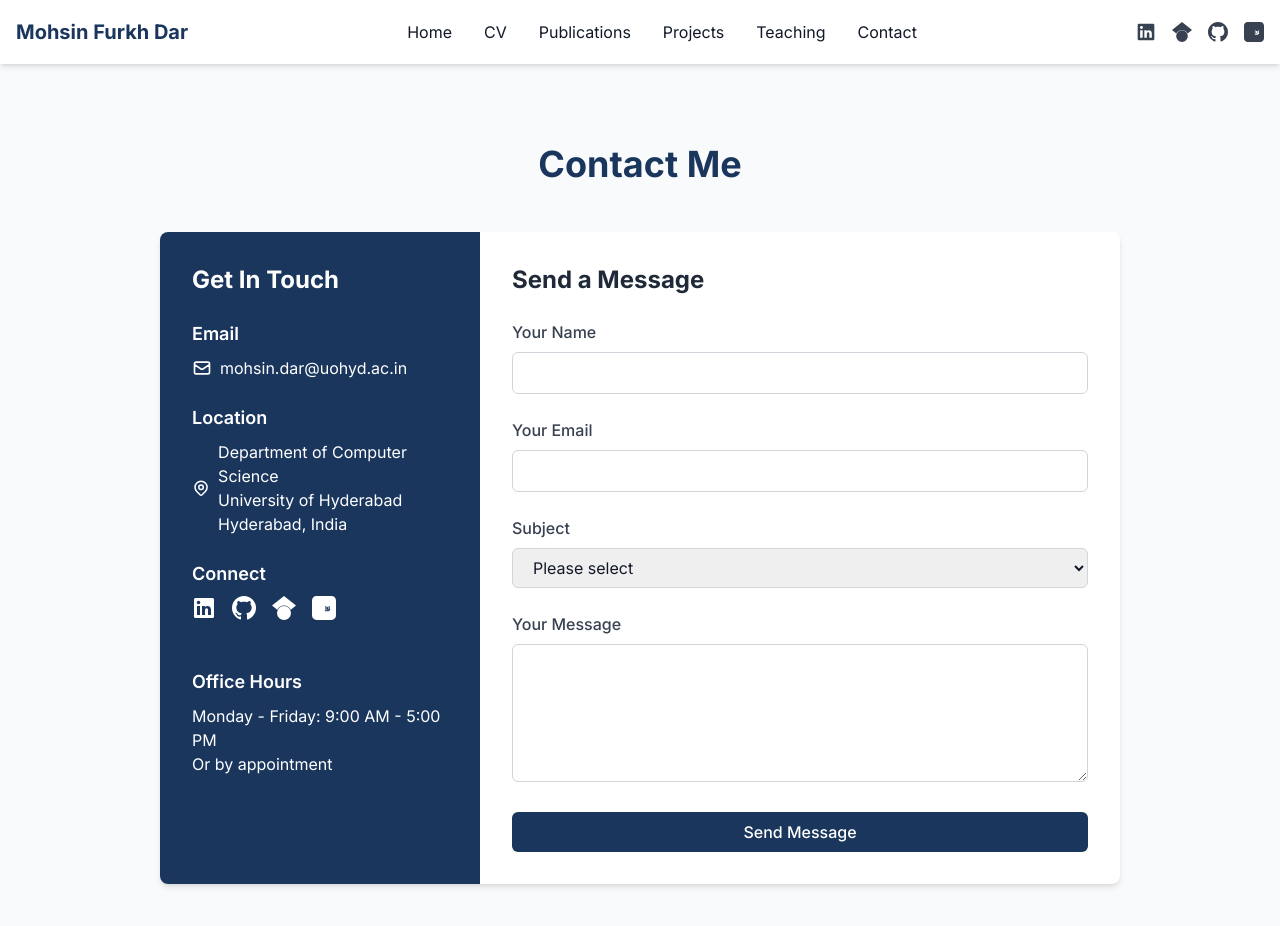
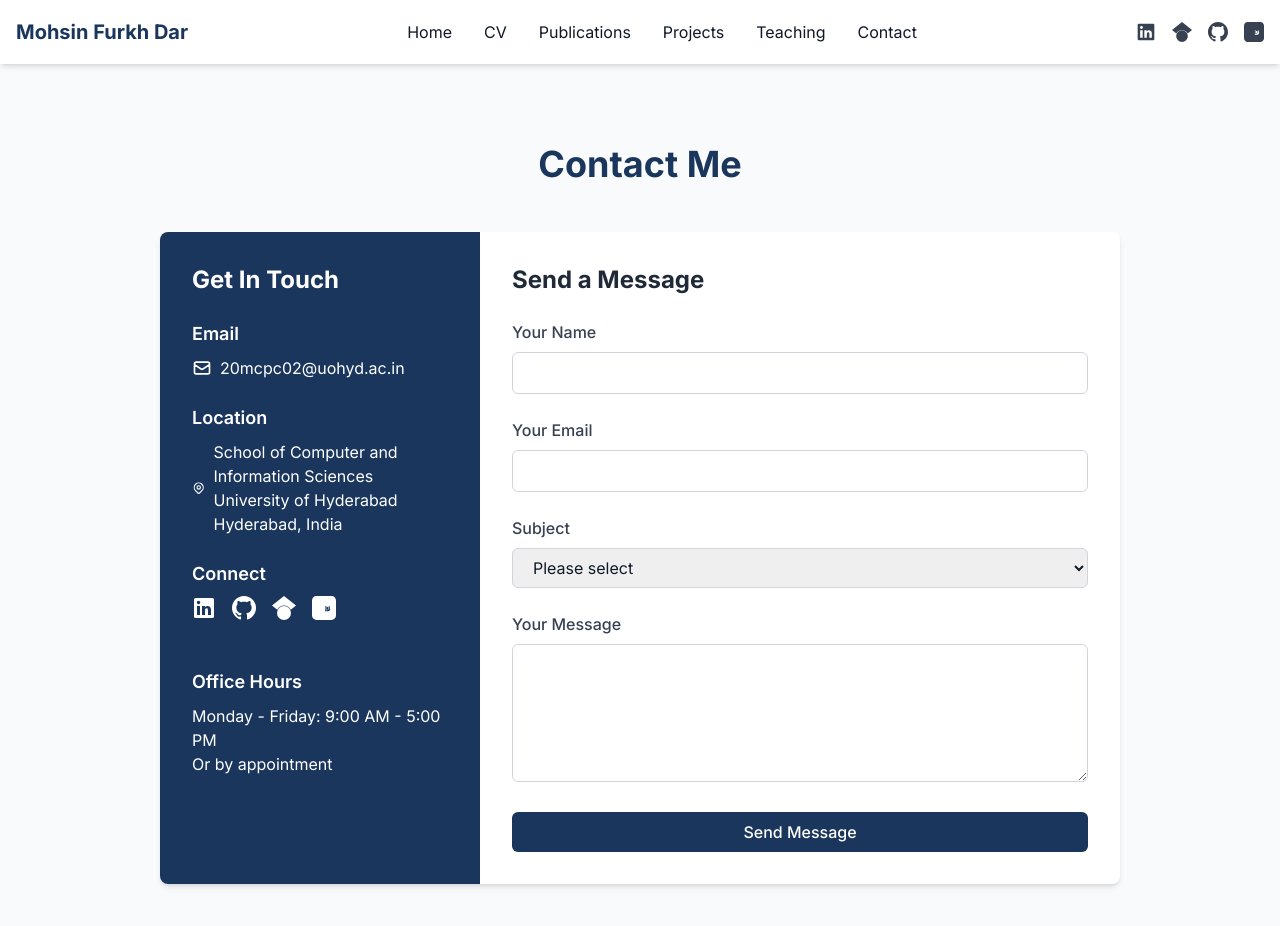
Before and after one commit to MohsinFurkh/mohsinfurkh.github.io, a Next.js app: page /contact in a window 1280 px wide. Shown: the top 926 px of the page. Built offline with nearby package versions, Linux system fonts and the light colour scheme.

Commit message:
Update page.tsx

```diff
--- a/src/app/contact/page.tsx
+++ b/src/app/contact/page.tsx
@@ -72,8 +72,8 @@ export default function Contact() {
                     <svg xmlns="http://www.w3.org/2000/svg" className="h-5 w-5 mr-2" fill="none" viewBox="0 0 24 24" stroke="currentColor">
                       <path strokeLinecap="round" strokeLinejoin="round" strokeWidth={2} d="M3 8l7.89 5.26a2 2 0 002.22 0L21 8M5 19h14a2 2 0 002-2V7a2 2 0 00-2-2H5a2 2 0 00-2 2v10a2 2 0 002 2z" />
                     </svg>
-                    <a href="mailto:mohsin.dar@uohyd.ac.in" className="hover:underline">
-                      mohsin.dar@uohyd.ac.in
+                    <a href="mailto:20mcpc02@uohyd.ac.in" className="hover:underline">
+                      20mcpc02@uohyd.ac.in
                     </a>
                   </p>
                 </div>
@@ -85,7 +85,7 @@ export default function Contact() {
                       <path strokeLinecap="round" strokeLinejoin="round" strokeWidth={2} d="M17.657 16.657L13.414 20.9a1.998 1.998 0 01-2.827 0l-4.244-4.243a8 8 0 1111.314 0z" />
                       <path strokeLinecap="round" strokeLinejoin="round" strokeWidth={2} d="M15 11a3 3 0 11-6 0 3 3 0 016 0z" />
                     </svg>
-                    Department of Computer Science<br />
+                    School of Computer and Information Sciences<br />
                     University of Hyderabad<br />
                     Hyderabad, India
                   </p>
```
